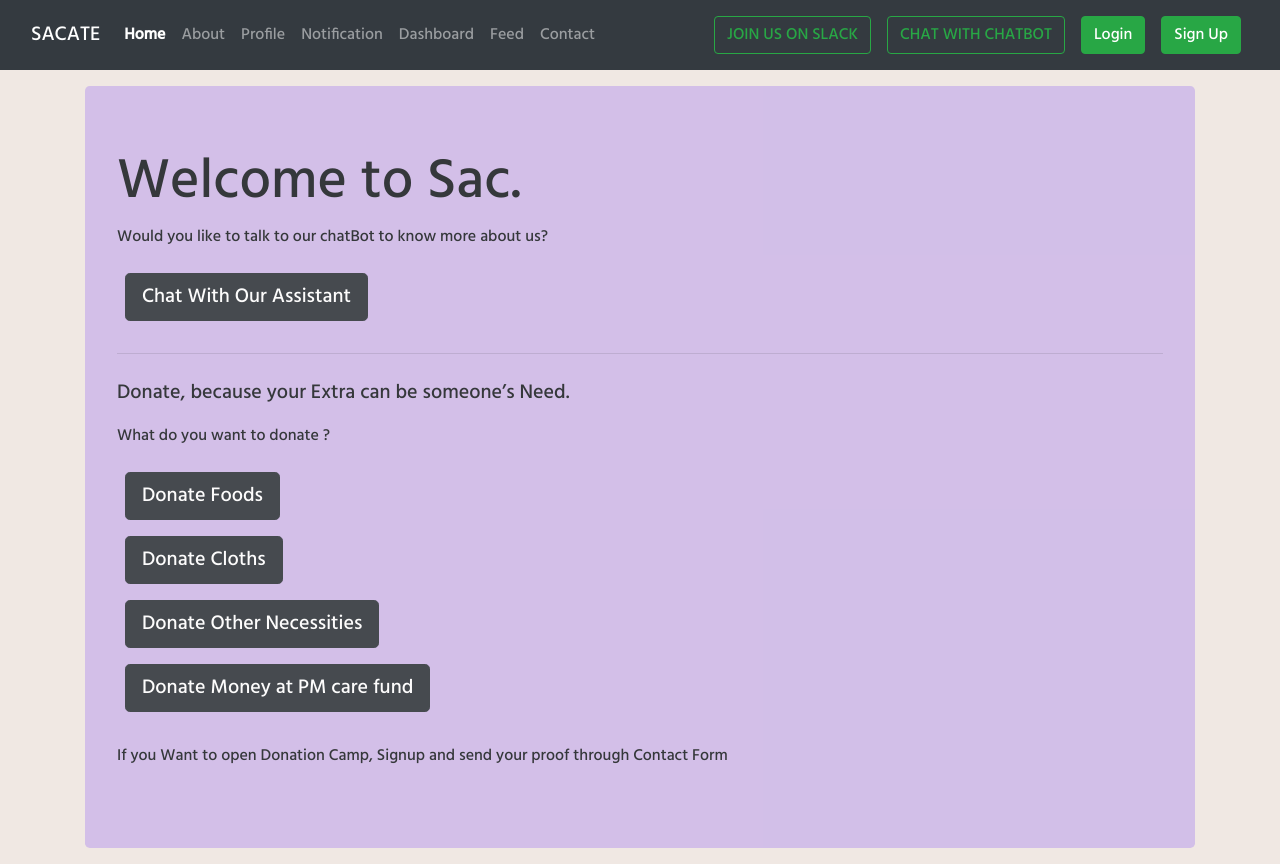
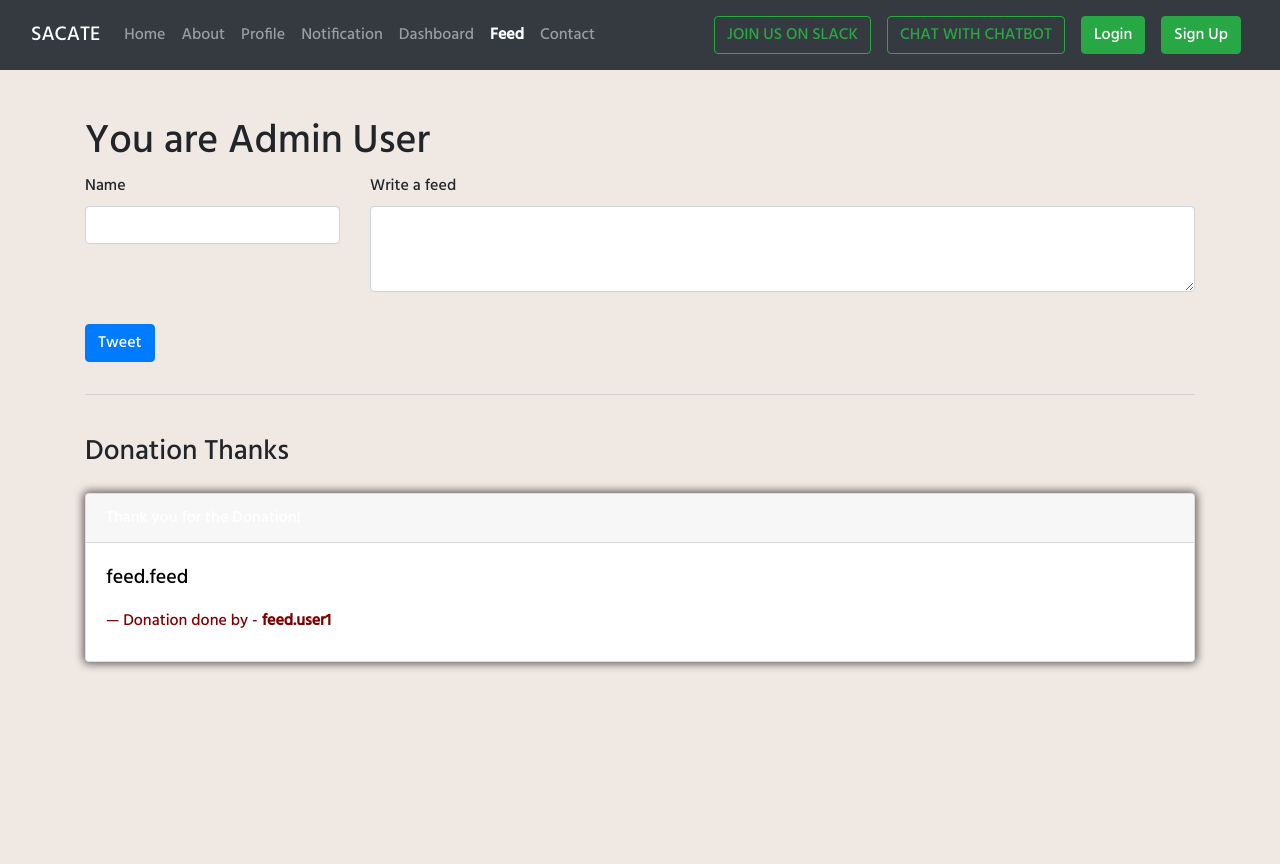
Before and after one commit to abhinavanand500/sac-bootstrap-react, a React (Create React App) app: page /feed in a window 1280 px wide. Before the commit this address led to /. After the commit the page ends 800 px from the top, so only its background shows below. Built offline with nearby package versions, Linux system fonts and the light colour scheme.

Commit message:
Dashboard and Card problem sorted out

```diff
--- a/src/App.js
+++ b/src/App.js
@@ -4,7 +4,9 @@ import About from "./features/About";
 import Home from "./features/Home";
 import Contact from "./features/Contact";
 import Profile from "./features/Profile";
+import Feed from "./features/Feed";
 import Notification from "./features/Notification";
+import Dashboard from "./features/Dashboard";
 // import Footer from "./features/components/Footer";
 import "./App.css";
 import { BrowserRouter, Switch, Route, Redirect } from "react-router-dom";
@@ -18,11 +20,13 @@ function App() {
                     <Route path='/about' exact component={About} />
                     <Route path='/profile' exact component={Profile} />
                     <Route path='/contact' exact component={Contact} />
+                    <Route path='/feed' exact component={Feed} />
                     <Route
                         path='/notification'
                         exact
                         component={Notification}
                     />
+                    <Route path='/dashboard' exact component={Dashboard} />
                     <Redirect to='/' />
                 </Switch>
                 {/* <Footer /> */}
--- /dev/null
+++ b/src/features/Dashboard/index.js
@@ -0,0 +1,73 @@
+import React from "react";
+import Card from '../components/Card';
+import Button from '../components/Button'
+const Dashboard = () => {
+    return (
+        <div>
+            <div className='container mt-5'>
+                <h3>DONATION CAMP DASHBOARD</h3>
+                <div className='col-md-4 col-sm-12 '>
+                    <a
+                        href='/acceptedOrder'
+                        className='btn btn-success mx-1 my-1'>
+                        Orders you have accepted
+                    </a>
+                </div>
+                <hr />
+                <h4>Clothes Details</h4>
+                <br />
+                <Card
+                    user
+                    requested
+                    acceptedBy='Abhinav'
+                    address='NHCE, Bangalore'
+                    contact='8095509320'
+                    acceptedAt='9:00am'
+                    type='Clothes'
+                >
+                <Button
+                    style={{ value: "btn btn-success" }}
+                    title='Accept'
+                /></Card>
+                <br />
+                <hr />
+                <br />
+                <h4>Food Details</h4>
+                <br />
+                <Card
+                    user
+                    requested
+                    acceptedBy='Abhinav'
+                    address='NHCE, Bangalore'
+                    contact='8095509320'
+                    acceptedAt='9:00am'
+                    type='Clothes'
+                >
+                <Button
+                    style={{ value: "btn btn-success" }}
+                    title='Accept'
+                /></Card>
+                <br />
+                <hr />
+                <br />
+                <h4>Other Details</h4>
+                <br />
+                <Card
+                    user
+                    requested
+                    acceptedBy='Abhinav'
+                    address='NHCE, Bangalore'
+                    contact='8095509320'
+                    acceptedAt='9:00am'
+                    type='Clothes'
+                >
+                <Button
+                    style={{ value: "btn btn-success" }}
+                    title='Accept'
+                /></Card>
+            </div>
+        </div>
+    );
+};
+
+export default Dashboard;
--- /dev/null
+++ b/src/features/Feed/index.js
@@ -0,0 +1,82 @@
+import React from "react";
+
+const Feed = () => {
+    return (
+        <div>
+            <div class='container'>
+                {/* {% if request.user.is_superuser %} */}
+                <div class='row'>
+                    <div class='col-12'>
+                        <br />
+                        <br />
+                        <h1>You are Admin User</h1>
+                        <form class='form' method='POST' action='/create-tweet'>
+                            {/* {%csrf_token%} */}
+                            <div class='row'>
+                                <div class='col-sm-12 col-md-3'>
+                                    <div class='form-group'>
+                                        <label for='exampleInputName'>
+                                            Name
+                                        </label>
+                                        <input
+                                            type='text'
+                                            class='form-control'
+                                            id='exampleInputName'
+                                            aria-describedby='emailHelp'
+                                            name='uname'
+                                        />
+                                    </div>
+                                </div>
+                                <div class='col-sm-12 col-md-9'>
+                                    <div class='form-group'>
+                                        <label for='exampleInputPassword2'>
+                                            Write a feed
+                                        </label>
+                                        <textarea
+                                            class='form-control'
+                                            id='exampleInputPassword2'
+                                            name='feed'
+                                            rows='3'></textarea>
+                                    </div>
+                                </div>
+                            </div>
+                            <button
+                                type='submit'
+                                class='btn btn-primary my-3 mx-auto'>
+                                Tweet
+                            </button>
+                        </form>
+                    </div>
+                </div>
+                <hr />
+
+                {/* {% endif %} */}
+                <br />
+                <h3>Donation Thanks</h3>
+                {/* {% for feed in feeds %} */}
+                <a href='/profile/{{feed.user1}}'>
+                    <div class='card my-4'>
+                        <div class='card-header aa' style={{ color: "white" }}>
+                            Thank you for the Donation!
+                        </div>
+                        <div class='card-body bb'>
+                            <blockquote class='blockquote mb-0'>
+                                <p style={{ color: "black" }}>feed.feed</p>
+                                <footer
+                                    class='blockquote-footer my-2'
+                                    style={{ color: "#800000" }}>
+                                    Donation done by -{" "}
+                                    <strong title='Source Title'>
+                                        feed.user1
+                                    </strong>
+                                </footer>
+                            </blockquote>
+                        </div>
+                    </div>
+                </a>
+            </div>
+        </div>
+    );
+};
+
+export default Feed;
--- a/src/features/Notification/index.js
+++ b/src/features/Notification/index.js
@@ -1,5 +1,6 @@
 import React from "react";
-import Card from "./Card";
+import Button from "../components/Button";
+import Card from "../components/Card";
 const Notification = () => {
     return (
         <>
@@ -14,7 +15,7 @@ const Notification = () => {
                     contact='8095509320'
                     acceptedAt='9:00am'
                     type='Clothes'
-                />
+                ><Button/></Card>
                 <Card
                     acceptedBy='Abhinav'
                     address='NHCE, Bangalore'
--- a/src/features/Notification/Card.js
+++ b/src/features/components/Card.js
@@ -8,26 +8,30 @@ const Card = (props) => {
                     <div class='row'>
                         <div class='col-md-8 col-sm-12'>
                             <h4>
-                                <pre>Accepted By :: {props.acceptedBy}</pre>
+                                <pre>
+                                    {props.user ? "Donated By " : "Accepted By"}   :: {props.acceptedBy}
+                                </pre>
                             </h4>
                             <h4>
-                                <pre>Address :: {props.address}</pre>
+                                <pre>Address       :: {props.address}</pre>
                             </h4>
                             <h4>
-                                <pre>Contact :: {props.contact}</pre>
+                                <pre>Contact       :: {props.contact}</pre>
                             </h4>
                             <h4>
-                                <pre>Accepted At :: {props.acceptedAt}</pre>
+                                <pre>{props.requested ? "Requested At" : "Accepted At "}  :: {props.acceptedAt}</pre>
                             </h4>
                         </div>
+                        {props.user?
+                        <div className="col-md-4 col-sm-12 ">
+                            {props.children}
+                        </div>:""}
                     </div>
                 </div>
                 <div class='card-body'>
                     <h5 class='card-title'>
-                        <span style={{ color: "tomato" }}>
-                            {props.acceptedBy}
-                        </span>{" "}
-                        accepted your request to donate {props.type}
+                    {props.requested?<div><span style={{color: "tomato"}}>other.user</span> wants to donate <span style={{color: "chocolate"}}> "items"</span></div>:<div><span style={{ color: "tomato" }}>{props.acceptedBy}</span> accepted your request to donate {props.type}</div>}
+
                     </h5>
                     <hr />
                     <h5 style={{ color: "darkcyan" }}>Description - </h5>
--- a/src/features/components/JumbotronAbout.js
+++ b/src/features/components/JumbotronAbout.js
@@ -47,13 +47,16 @@ const JumbotronAbout = () => {
                 </p>
                 <h2>Stay Safe!</h2>
                 <br />
-                <div style={{}}>
+                <div className='row'>
+                    <div className='col-sm-12 col-md-12 col-lg-3'>
                         <a href='https://web-chat.global.assistant.watson.cloud.ibm.com/preview.html?region=eu-gb&integrationID=2f56951f-120f-4309-92a2-dcdd4580ab57&serviceInstanceID=aee528ff-74f7-4657-b398-d01bb7a36378'>
                             <Button
                                 style={{ value: "btn-dark btn-lg my-2" }}
                                 title='Chat With SacBot'
                             />
                         </a>
+                    </div>
+                    <div className='col-sm-12 col-md-12 col-lg-3'>
                         <Link to='/'>
                             <Button
                                 style={{ value: "btn-dark btn-lg my-2" }}
@@ -61,6 +64,8 @@ const JumbotronAbout = () => {
                                 href='/'
                             />
                         </Link>
+                    </div>
+                    <div className='col-sm-12 col-md-12 col-lg-3'>
                         <Link to='/'>
                             <Button
                                 style={{ value: "btn-dark btn-lg my-2" }}
@@ -71,6 +76,7 @@ const JumbotronAbout = () => {
                     </div>
                 </div>
             </div>
+        </div>
     );
 };
 
--- a/src/features/components/JumbotronHome.js
+++ b/src/features/components/JumbotronHome.js
@@ -21,7 +21,8 @@ const JumbotronHome = () => {
                 </p>
                 <p>What do you want to donate ?</p>
 
-                <div>
+                <div className='row'>
+                    <div className='col-sm-12 col-md-12 col-lg-3'>
                         <Link to='/'>
                             <Button
                                 style={{ value: "btn-dark btn-lg my-2 inner" }}
@@ -29,6 +30,8 @@ const JumbotronHome = () => {
                                 href='/'
                             />
                         </Link>
+                    </div>
+                    <div className='col-sm-12 col-md-12 col-lg-3'>
                         <Link to='/'>
                             <Button
                                 style={{ value: "btn-dark btn-lg my-2 inner" }}
@@ -36,6 +39,8 @@ const JumbotronHome = () => {
                                 href='/'
                             />
                         </Link>
+                    </div>
+                    <div className='col-sm-12 col-md-12 col-lg-4'>
                         <Link to='/'>
                             <Button
                                 style={{ value: "btn-dark btn-lg my-2 inner" }}
@@ -43,6 +48,8 @@ const JumbotronHome = () => {
                                 href='/'
                             />
                         </Link>
+                        {/* </div>
+                    <div className='col-sm-12 col-md-12 col-lg-4'> */}
                         <a href='https://www.pmcares.gov.in/en/'>
                             <Button
                                 style={{ value: "btn-dark btn-lg my-2" }}
@@ -50,6 +57,7 @@ const JumbotronHome = () => {
                                 href='/'
                             />
                         </a>
+                    </div>
                 </div>
                 <br />
                 <p>
```
Also changed, not shown: 1 other file (tests, documents, lock files or other folders). Lines whose indentation alone changed are shown as unchanged.
